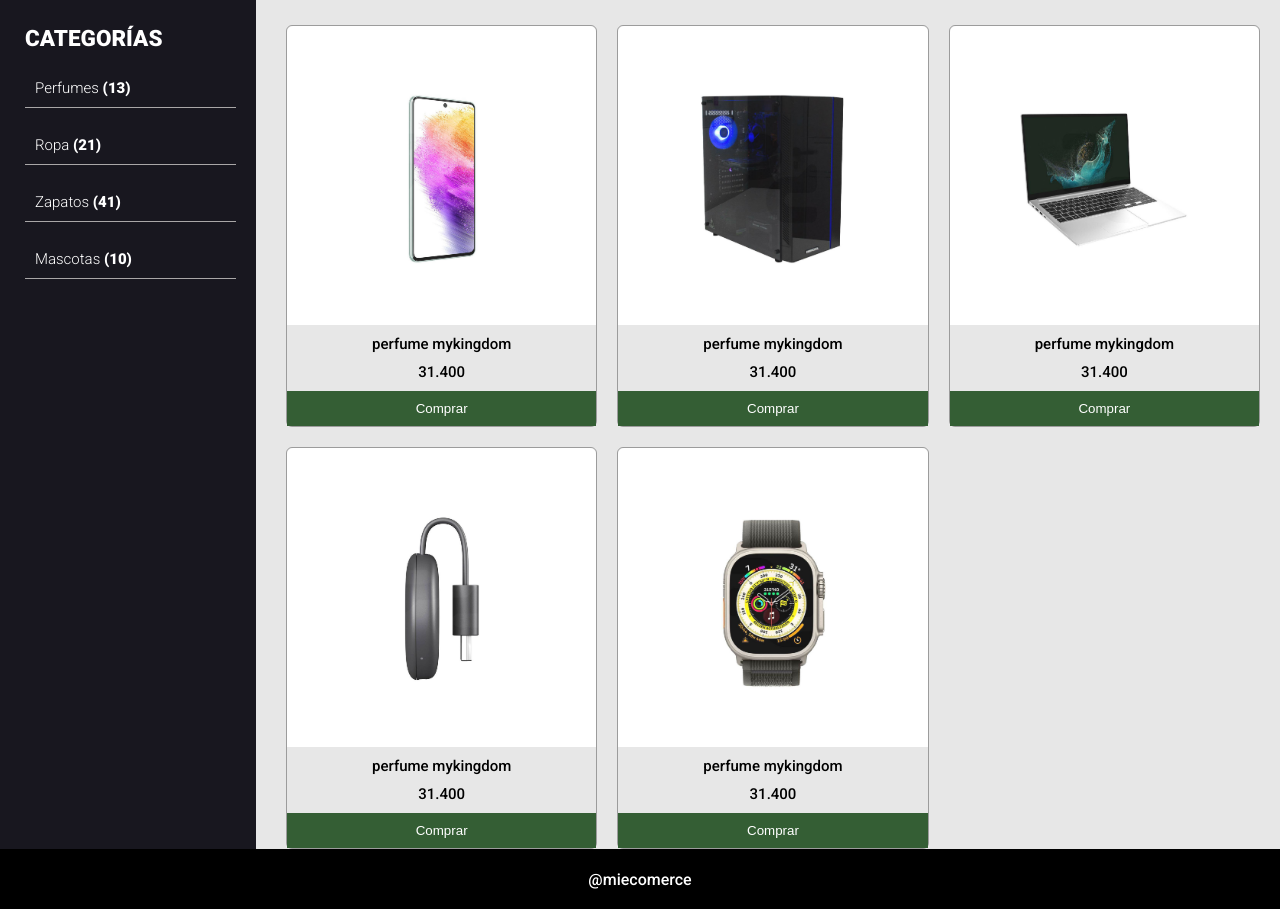
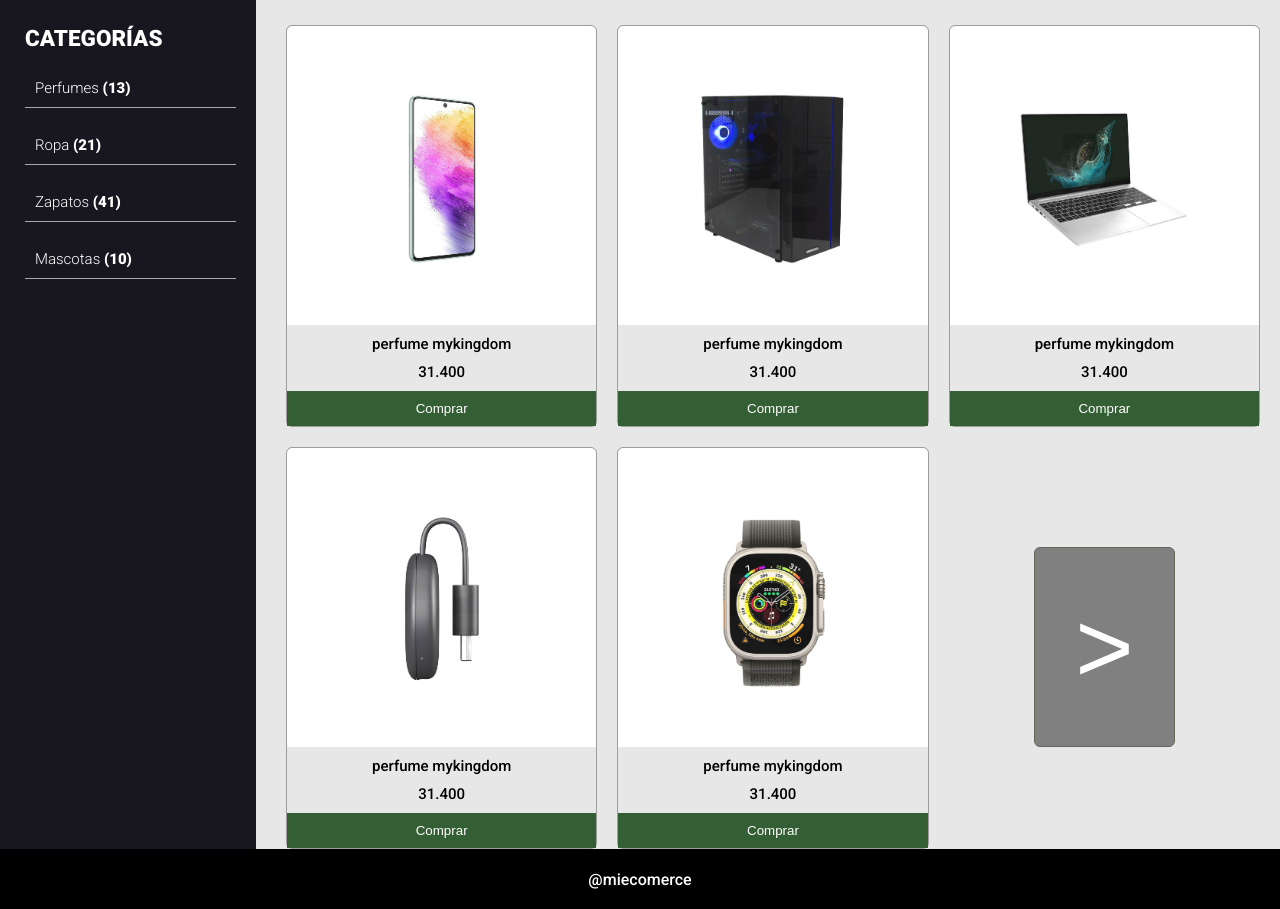
Before and after one commit to HunterChile/desafio_grid, a plain HTML site: page index.html in a window 1280 px wide. Shown: the part 65-974 px from the top of the page. Drawn offline with Linux system fonts and the light colour scheme.

Commit message:
botÃon next

```diff
--- a/assets/css/style.css
+++ b/assets/css/style.css
@@ -91,10 +91,8 @@ main{
     padding-left: 30px;
     padding-top: 30px;
     padding-right: 20px;
+}
 
-
-
-}
 
 main .productos{
     border: 1px solid rgb(156, 156, 156);
@@ -189,6 +187,36 @@ main .boton{
 
 }
 
+.next{
+
+    font-size: 200px;
+    font-style: 700;
+
+    font-family: raleway;
+    display: flex;
+    justify-content: center;
+    align-items: center;
+    height: 400px;
+
+
+
+
+}
+
+.button-next{
+    font-size: 100px;
+    background-color: gray;
+    height: 200px;
+    border-radius: 6px;
+    border: 1px solid rgb(97, 103, 90);
+    padding: 40px;
+    color: white;
+
+
+
+
+}
+
 footer {
     display: flex;
     flex-direction: row;
--- a/index.html
+++ b/index.html
@@ -33,6 +33,7 @@
     </aside>
 
     <main>
+
         <div class="productos">
             <div class="imagen1"></div>
             <p>perfume mykingdom</p>
@@ -76,6 +77,12 @@
 
         </div>
 
+        <div class="next">
+            <button class="button-next"> > </button>
+
+
+        </div>
+
     </main>
 
 
```
